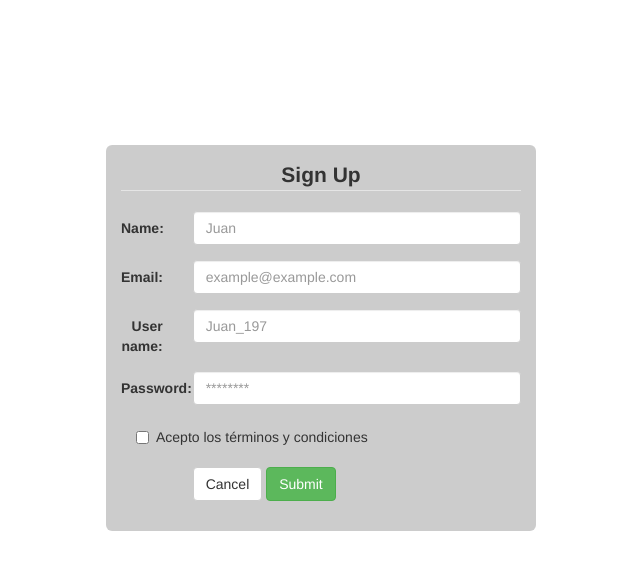
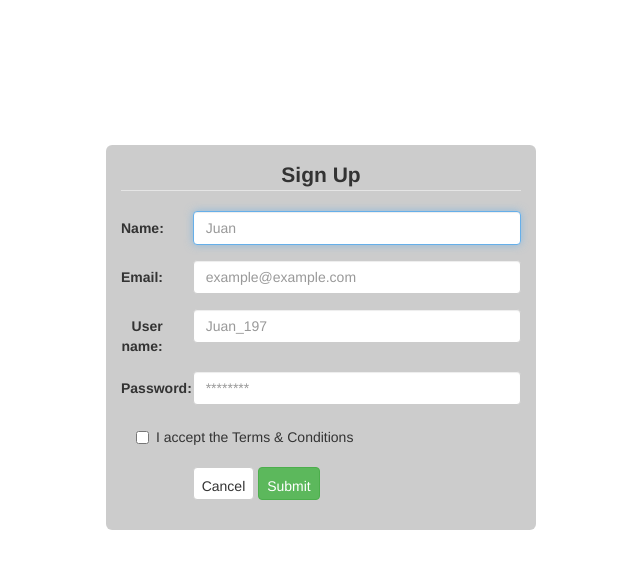
Before and after one commit to luischaavez/Blog.com, a CodeIgniter app: page /database/index.php/reg/index in a window 1280 px wide. Shown: the top 570 px of the page, without its empty margins (319-959 px from the left). Run offline with CodeIgniter, Linux system fonts and the light colour scheme; some libraries are stand-ins or nearby versions.

Commit message:
Se modificaron los botones de ingreso

```diff
--- a/Bootstrap/css/Styles.css
+++ b/Bootstrap/css/Styles.css
@@ -7,8 +7,10 @@
 	padding: 15px;
 
 }
-input{
-	border-bottom: 15px;
+.btn{
+	padding: 8px;
+	padding-bottom: 3px;
+	text-align: center;
 	vertical-align: center;
 }
 .checkbox{
--- a/application/views/Registro.php
+++ b/application/views/Registro.php
@@ -22,30 +22,30 @@ defined('BASEPATH') OR exit('No direct script access allowed');
     <div class="form-group">
       <label for="Name" class="col-lg-2 control-label">Name:</label>
       <div class="col-lg-10">
-        <input type="text" class="form-control" id="Name" placeholder="Juan">
+        <input type="text" class="form-control" id="Name" placeholder="Juan" required autofocus>
       </div>
     </div>
     <div class="form-group">
       <label for="inputEmail" class="col-lg-2 control-label">Email:</label>
       <div class="col-lg-10">
-        <input type="text" class="form-control" id="Email" placeholder="example@example.com">
+        <input type="text" class="form-control" id="Email" placeholder="example@example.com" required>
       </div>
     </div>
      <div class="form-group">
       <label for="User" class="col-lg-2 control-label">User name:</label>
       <div class="col-lg-10">
-        <input type="text" class="form-control" id="User" placeholder="Juan_197">
+        <input type="text" class="form-control" id="User" placeholder="Juan_197" required>
       </div>
     </div>
     <div class="form-group">
       <label for="Password" class="col-lg-2 control-label">Password:</label>
       <div class="col-lg-10">
-        <input type="password" class="form-control" id="Password" placeholder="********">
+        <input type="password" class="form-control" id="Password" placeholder="********" required>
       </div>
     </div>
      <div class="checkbox col-lg-10">
           <label>
-            <input type="checkbox"> Acepto los términos y condiciones
+            <input type="checkbox"> I accept the Terms & Conditions
           </label>
         </div>
     <div class="form-group">
```
